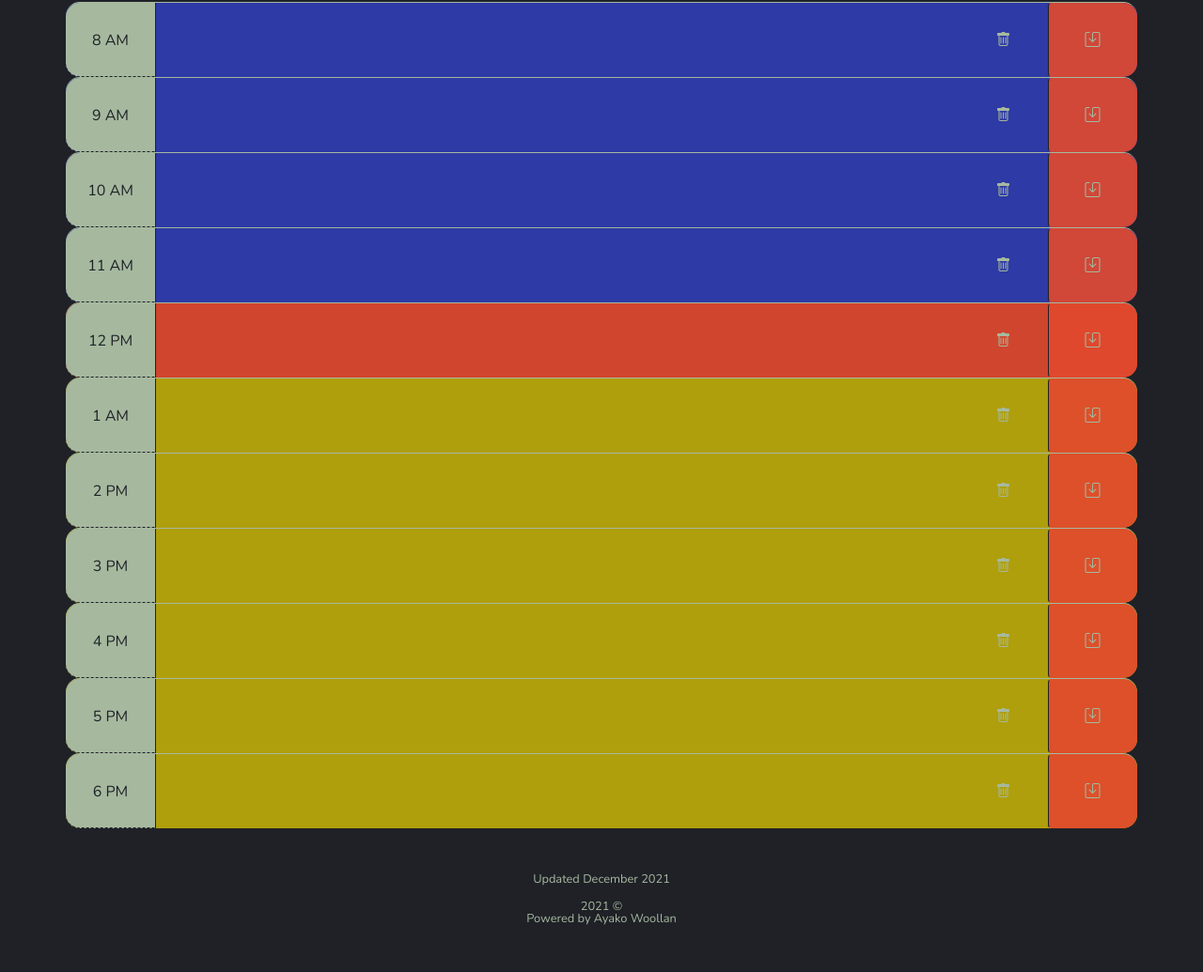
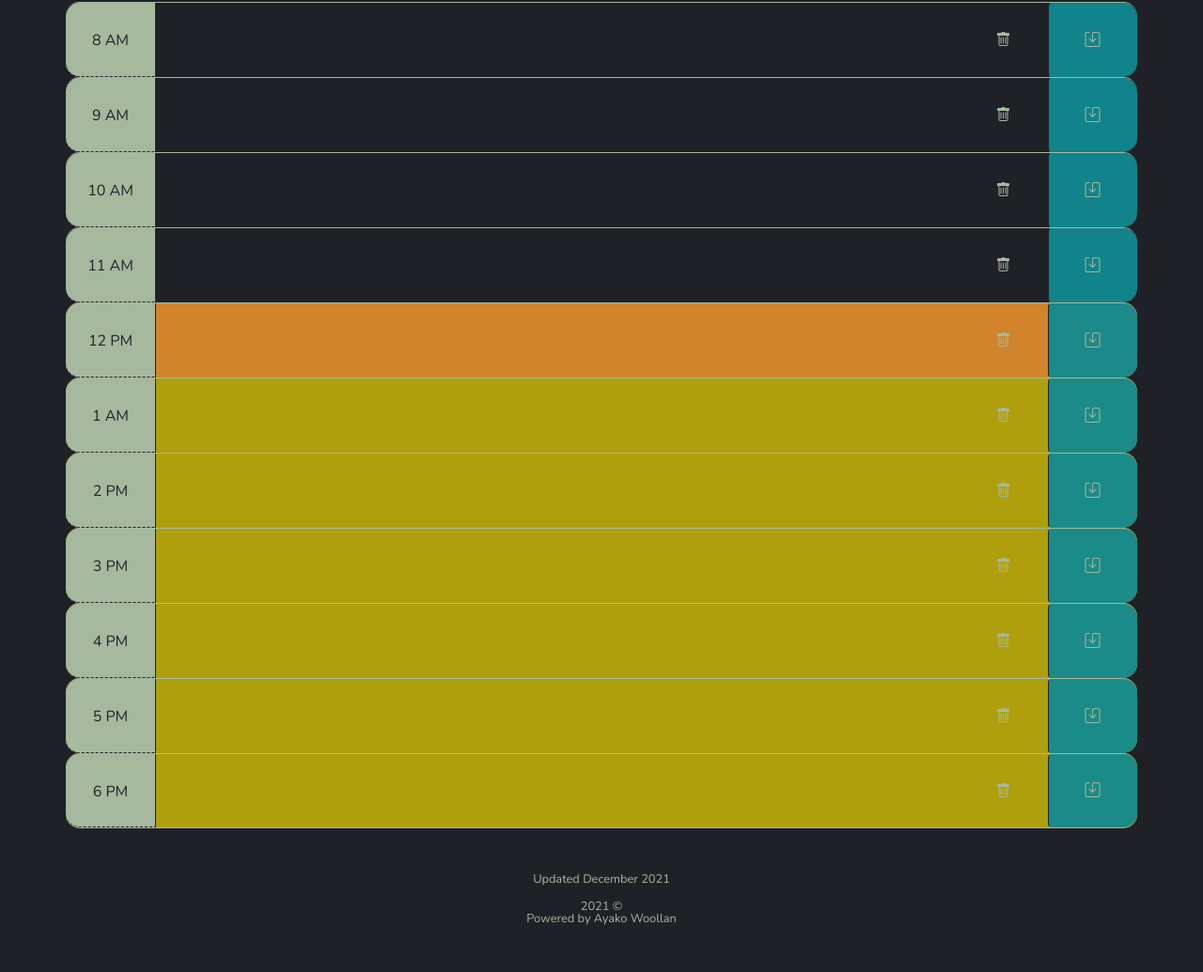
Before and after one commit to ayacomputer/05-Day-Planner, a plain HTML site: page index.html in a window 1280 px wide. Shown: the part 365-1400 px from the top of the page at 94% size. Drawn offline with nearby package versions, Linux system fonts and the light colour scheme; a web font is replaced by a local one.

Commit message:
updating css

```diff
--- a/assets/script.js
+++ b/assets/script.js
@@ -1,7 +1,7 @@
 //timer
 var today = moment();
 $("#currentDay").text(today.format("dddd, Do MMM, YYYY"));
-$("#currentTime").text(today.format("[at] HH:mm a"));
+$("#currentTime").text(today.format("[at] h:mm a"));
 //variable
 var timeBlock = $('.timeBlock');
 var currentHour = moment().hour();
--- a/assets/style.css
+++ b/assets/style.css
@@ -1,9 +1,9 @@
 :root {
     --darkColor: rgb(31, 33, 39);
     --lightColor: rgb(166, 185, 159);
-    --primeColor: rgba(226, 73, 46, 0.911);
+    --primeColor: rgba(17, 138, 146, 0.938);
     --secondColor: rgba(190, 172, 9, 0.911);
-    --thirdColor: rgba(49, 63, 184, 0.87);
+    --thirdColor: rgba(236, 147, 45, 0.87);
    }
 
 
@@ -48,6 +48,10 @@ body {
     border-top: 1px solid var(--lightColor);
   }
 
+  .rowEnd {
+    border-bottom: 1px solid var(--lightColor);
+  }
+
   .hour {
     background-color: var(--lightColor);
     color: var(--darkColor);
@@ -58,17 +62,17 @@ body {
 
   .past {
     background-color: var(--secondColor);
-    color: var(--lightColor);
+
   }
 
   .present {
-    background-color: var(--primeColor);
-    color: var(--lightColor);
+    background-color: var(--thirdColor);
+
   }
 
   .future {
-    background-color: var(--thirdColor);
-    color: var(--lightColor);
+    background-color: var(--darkColor);
+
   }
 
   .saveBtn {
--- a/index.html
+++ b/index.html
@@ -105,7 +105,7 @@
             <button type="button" class="clearBtn"><i class="bi bi-trash"></i></button>
             <button type="button" class="saveBtn"><i class="bi bi-save"></i></button>
         </div>
-        <div id="18" class="row timeBlock">
+        <div id="18" class="row timeBlock rowEnd">
             <div>
                 6 PM
             </div>
```
